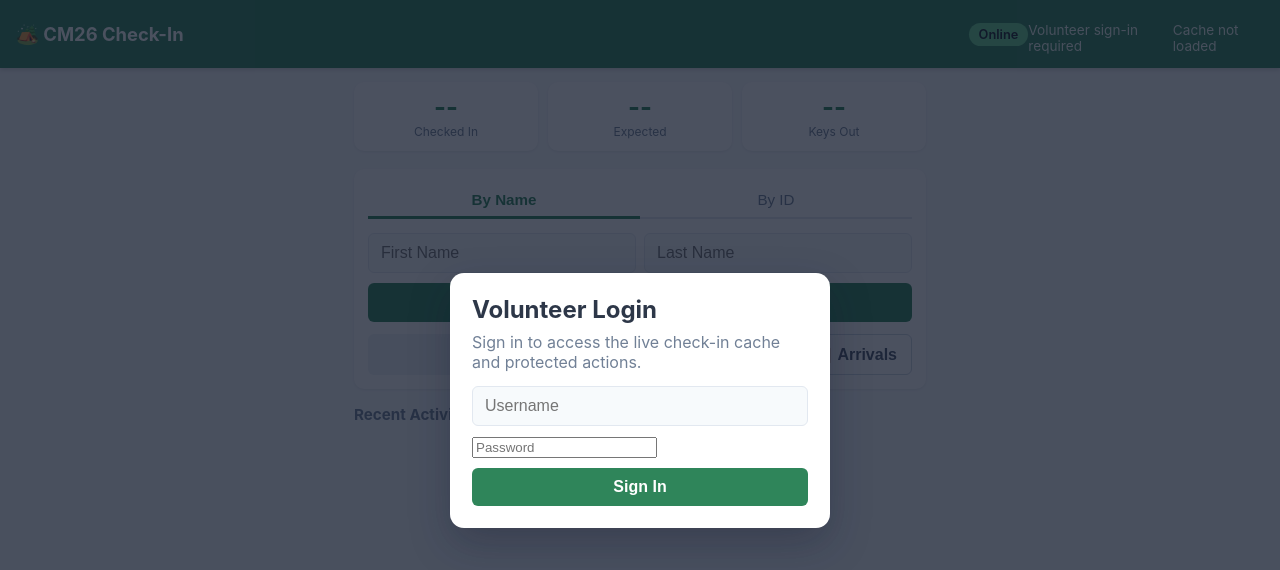
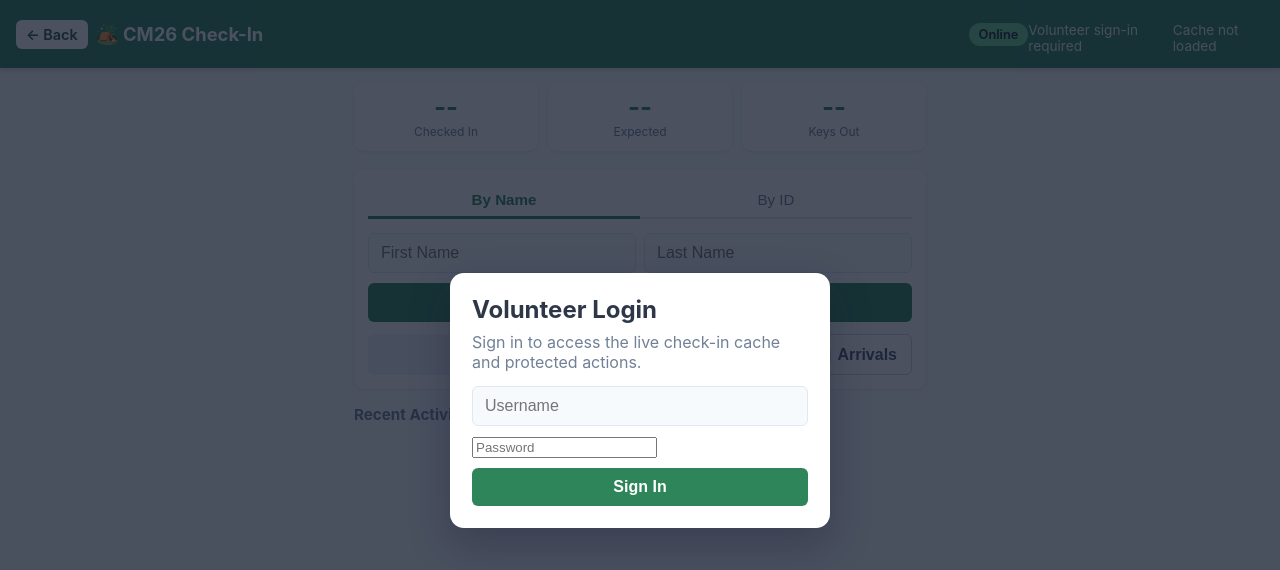
Before and after one commit to DurantTL/CM26-IMSDA, a website: page pwa/check-in/index.html in a window 1280 px wide. Drawn offline with Linux system fonts and the light colour scheme; no server answers.

Commit message:
Add Back buttons to housing, check-in, and cafe pages

```diff
--- a/pwa/cafe-scanner/styles.css
+++ b/pwa/cafe-scanner/styles.css
@@ -37,6 +37,11 @@ header {
     justify-content: space-between;
     align-items: center;
     margin-bottom: 10px;
+}
+.header-title-row {
+    display: flex;
+    align-items: center;
+    gap: 8px;
 }
 
 .header-actions {
@@ -196,6 +201,11 @@ main {
 .btn-large     { padding: 14px; font-size: 1.05rem; }
 .btn-sm        { padding: 5px 10px; font-size: 0.9rem; width: auto; }
 .btn-white     { background: white; color: var(--accent); }
+.back-btn {
+    text-decoration: none;
+    display: inline-flex;
+    align-items: center;
+}
 
 /* ── Scanner ─────────────────────────────── */
 #reader {
--- a/pwa/check-in/index.html
+++ b/pwa/check-in/index.html
@@ -14,7 +14,10 @@
 
     <header>
         <div class="header-content">
-            <h1>🏕️ CM26 Check-In</h1>
+            <div class="header-title-row">
+                <a href="/" class="btn btn-sm btn-white back-btn">← Back</a>
+                <h1>🏕️ CM26 Check-In</h1>
+            </div>
             <div class="header-actions">
                 <div id="connection-status" class="status-indicator online">Online</div>
                 <button id="logout-btn" class="btn btn-sm btn-white logout-btn" style="display:none;">Log Out</button>
--- a/pwa/check-in/styles.css
+++ b/pwa/check-in/styles.css
@@ -44,6 +44,11 @@ header {
   justify-content: space-between;
   align-items: center;
   width: 100%;
+}
+.header-title-row {
+  display: flex;
+  align-items: center;
+  gap: 8px;
 }
 
 .header-actions {
@@ -292,6 +297,12 @@ input[type="date"]:focus {
 .btn-sm        { padding: 6px 10px; font-size: 0.9rem; }
 .btn-white     { background: white; color: var(--primary-dark); }
 .full-width    { width: 100%; }
+.back-btn {
+  width: auto;
+  text-decoration: none;
+  display: inline-flex;
+  align-items: center;
+}
 
 /* ── Scanner ─────────────────────────────── */
 #reader {
```
Also changed, not shown: cm26-housing.html (+6 -0 lines), pwa/cafe-scanner/index.html (+4 -1 lines).
